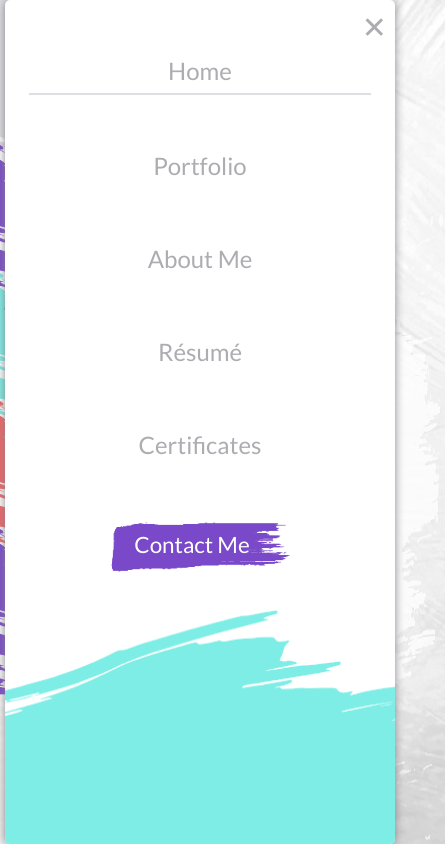
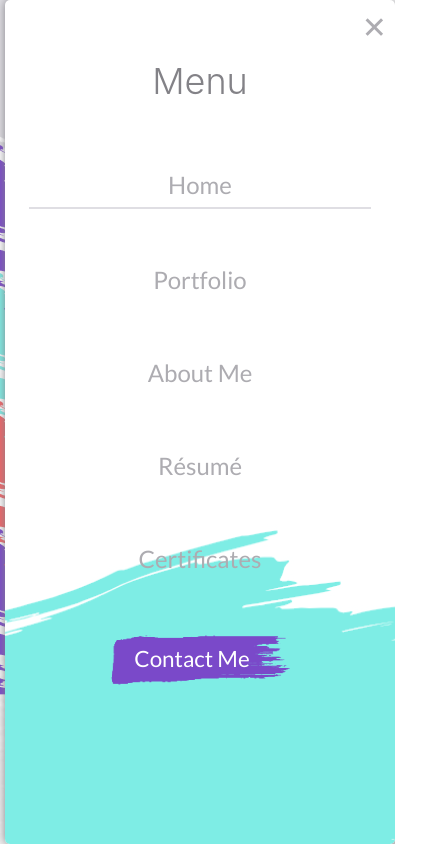
Before and after one commit to njhaus/portfolio-dev, a React (Vite) app: page / in a window 390 px wide. Both pictures are taken after a click on the button "Menu". Shown: the top 844 px of the page, 445 px wide, since content can reach past the window. Built offline with nearby package versions, Linux system fonts and the light colour scheme; the HTML template or start-up script is replaced by a standard one.

Commit message:
update mobile styles

```diff
--- a/src/App.css
+++ b/src/App.css
@@ -43,12 +43,13 @@
 
 * {
   box-sizing: border-box;
+
 }
 
 body {
+  position: fixed;
   margin: 0;
   width: 100vw;
-  min-width: 320px;
   max-width: 1300px;
   height: 48.5rem;
   min-height: calc(100vh - 1rem);
@@ -138,8 +139,8 @@ nav .dialog-decoration {
 /* Dialog */
 
 .dialog-overlay {
-  width: 100%;
-  height: 100%;
+  width: 100vw;
+  height: 100vh;
   position: fixed;
   top: 0;
   left: 0;
@@ -152,15 +153,15 @@ nav .dialog-decoration {
   max-width: 100vw;
   height: 450px;
   background-color: white;
-  margin: 0 auto;
-  margin-top: 50vh;
-  transform: translateY(-50%);
   border-radius: 10px;
   box-shadow: 0 0 10px var(--dk-gray);
   font-family: var(--main-font);
   color: var(--dk-gray);
   overflow: hidden;
-  position: relative;
+  position: absolute;
+  top: 50%;
+  left: 50%;
+  transform: translate(-50%, -50%);
   z-index: 1;
 }
 
@@ -613,6 +614,11 @@ nav {
       box-shadow: 0 0 10px var(--dk-gray);
       padding: 1em;
       border-radius: 5px;
+      color: var(--dk-gray)
+  }
+
+  .show-menu h2 {
+    font-weight: 300;
   }
 
   .menu-current {
@@ -654,6 +660,8 @@ nav {
 
   main {
     display: block;
+    overflow-x: hidden;
+    height: 100%;
   }
 
   /* side menu */
@@ -700,7 +708,7 @@ nav {
 
   .welcome-page {
   margin-top: 1rem;
-  padding-left: 4.5rem;
+  padding-left: 5rem;
   padding-right: 1rem;
   }
 
@@ -710,27 +718,20 @@ nav {
 }
 
 .dialog {
-  position: absolute;
-  /* top: 0;
-  left: 0; */
-  top: 50%;
-    left: 50%;
-    transform: translate(-50%, -50%);
-  width: 100vw;
-  max-width: 100vw;
-  height: 100vh;
-  font-size: 22px;
-  margin: 0;
+  height: 100%;
+  width: 100%;
+  /* top: 40%; */
+
 }
-
 
   .dialog ul li {
   margin: 2em 0;
+  font-size: 1.25rem;
   }
 
 
   .dialog-decoration {
-  bottom: -25rem;
+  bottom: -20rem;
   }
 
   /* Nav */
@@ -744,6 +745,7 @@ nav {
       height: 100vh;
       font-size: 24px;
     }
+
 
     .nav-btn {
       margin: 1em 0;
@@ -778,4 +780,10 @@ nav {
   height: calc(100vh - 4rem);
   margin-left: 1rem;
   }
+
+  .welcome-page {
+    margin-top: 1rem;
+    padding-left: 4.5rem;
+    padding-right: 1rem;
   }
+}
--- a/src/components/header/Menu.tsx
+++ b/src/components/header/Menu.tsx
@@ -18,6 +18,7 @@ const Menu = ({ handlePage, currPage, handleDialog, showMenu, handleMenu}: iMenu
       <button className="dialog-close menu-close" onClick={() => handleMenu()}>
         &#x2715;
       </button>
+      <h2>Menu</h2>
       {pageData.map((page, i) => (
         <button
           key={i}
```
Lines whose indentation alone changed are shown as unchanged.
